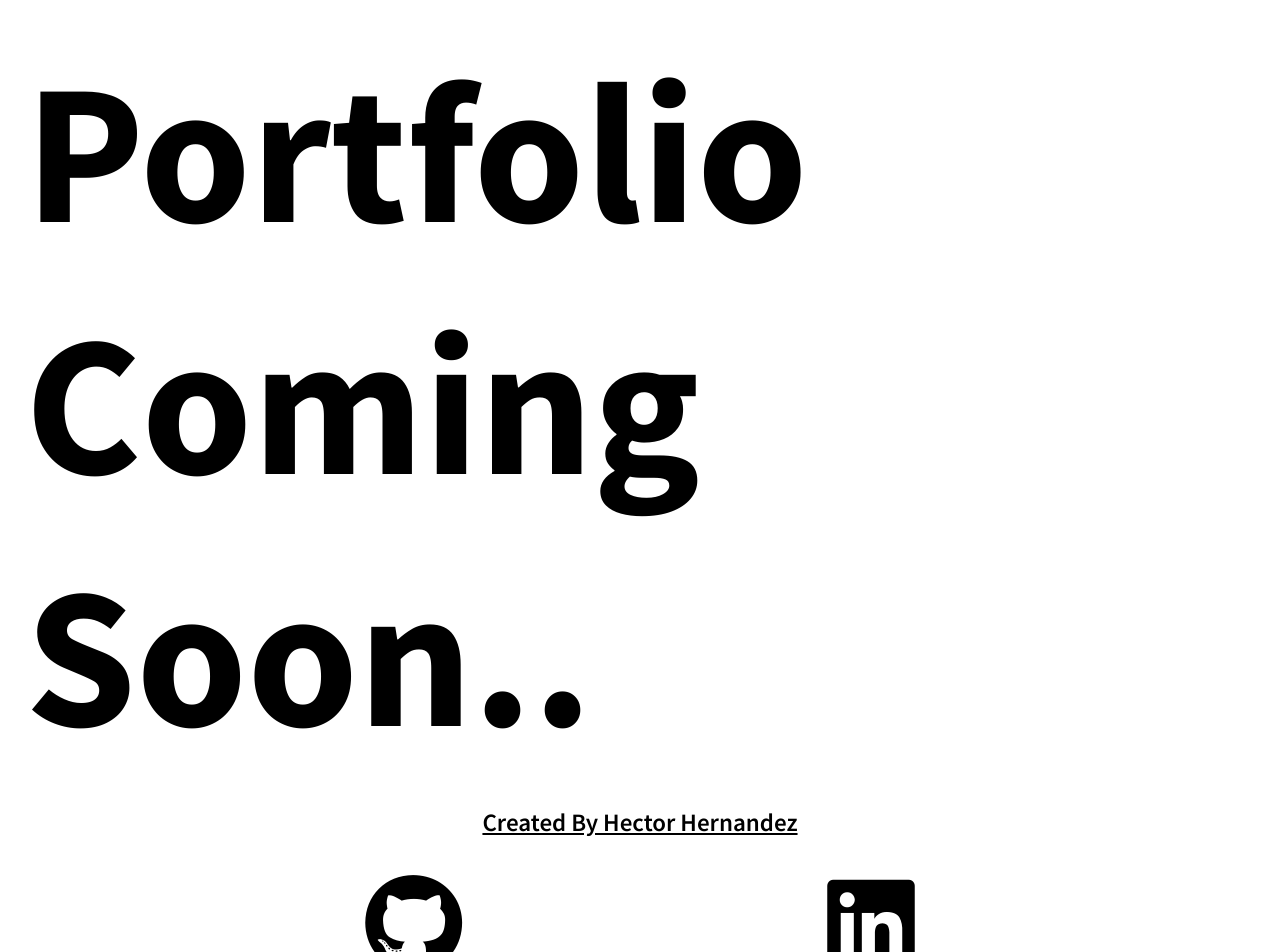
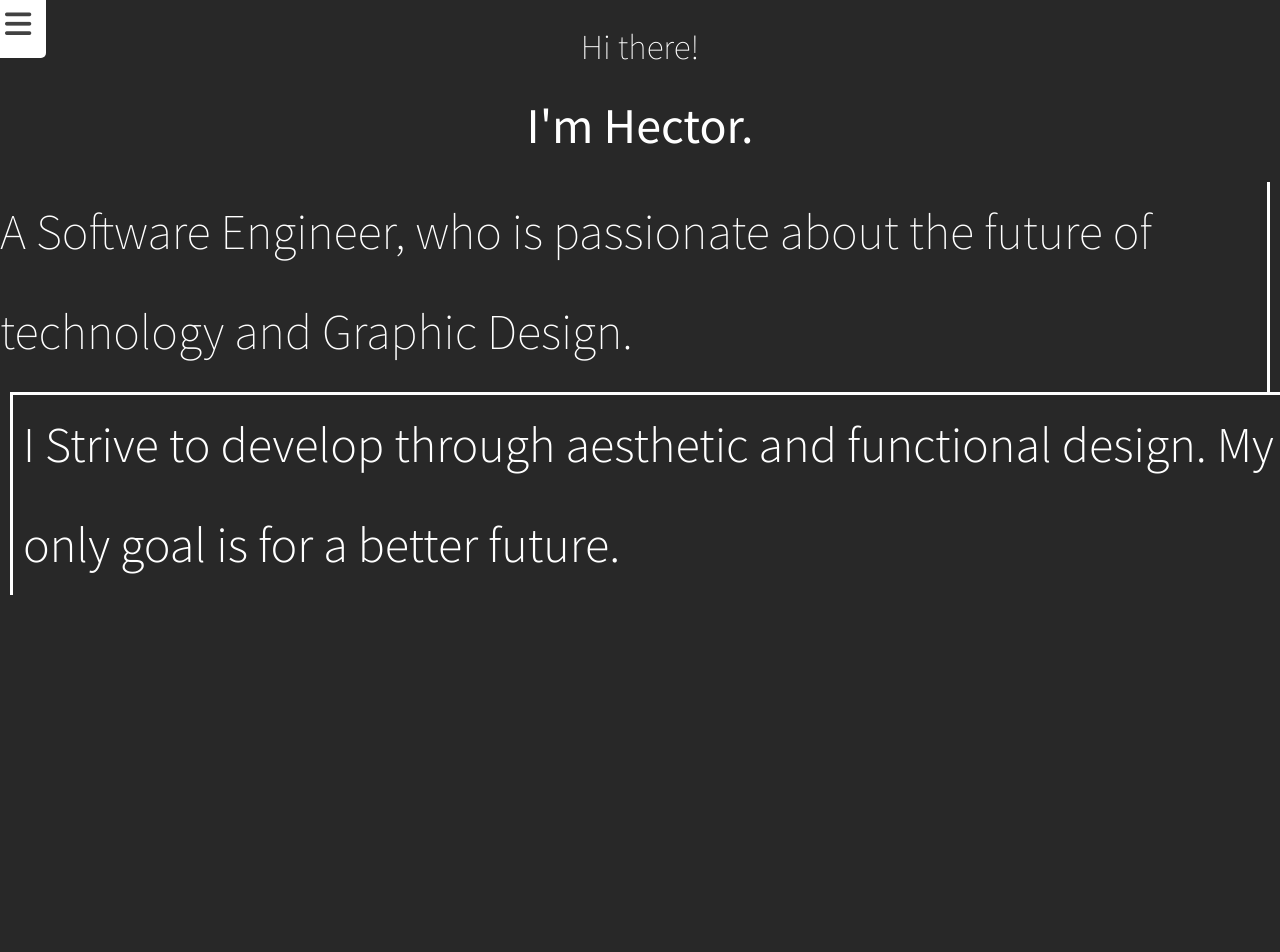
Before and after one commit to hectorohernz/whoishector, a React (Create React App) app: page / in a window 1280 px wide. Shown: the top 952 px of the page. After the commit the page ends 800 px from the top, so only its background shows below. Built offline with nearby package versions, Linux system fonts and the light colour scheme.

Commit message:
main page and portfolio syles WIP

```diff
--- a/package.json
+++ b/package.json
@@ -6,8 +6,10 @@
     "@testing-library/jest-dom": "^4.2.4",
     "@testing-library/react": "^9.5.0",
     "@testing-library/user-event": "^7.2.1",
+    "aos": "^2.3.4",
     "react": "^16.13.1",
     "react-dom": "^16.13.1",
+    "react-router-dom": "^5.2.0",
     "react-scripts": "3.4.1"
   },
   "scripts": {
--- a/public/index.html
+++ b/public/index.html
@@ -10,14 +10,16 @@
       name="description"
       content="Web site created using create-react-app"
     />
+
     <link rel="apple-touch-icon" href="%PUBLIC_URL%/logo192.png" />
     <link rel="manifest" href="%PUBLIC_URL%/manifest.json" />
-
+    <script src="https://kit.fontawesome.com/5a39465714.js" crossorigin="anonymous"></script>
     <title>Hector Hernandez</title>
   </head>
   <body>
     <main id="root">
 
+
     </main>
   </body>
 </html>
--- a/src/App.css
+++ b/src/App.css
@@ -1,76 +1,162 @@
 .main-app{
     height: 100vh;
-    background: white;
+}
+.intro{
+    height: 50vh;
     display: flex;
+    flex-direction: column;
     align-items: center;
-    flex-direction: column;
-    justify-content: space-between;
 }
-.main-app h1{
-    font-size: 200px;
-    padding: 25px;
-
+.intro--text{
+    padding-top: 25px;
+    font-size: 35px;
+    text-align: center;
+    font-weight: 200;
+}
+.intro--name{
+    margin: 25px 0px;
+    font-size: 50px;
 }
 
-.main-app h1::selection{
-    background: black;
-    color: white;
+.aboutme-container{
+    font-weight: 200;
+    line-height: 2em;
+    margin-right: 10px;
+    padding-right: 10px;
+    padding-bottom: 10px;
+    border-right:3px white solid;
+    font-size: 50px;
 }
-.main-app p{
-    font-weight: 600;
-    font-size: 25px;
-    text-decoration: underline;
-    text-align: center;
-    background: white;
+
+.nav-icon{
+    position: fixed;
+    top: -10px;
+    left: -10px;
+    font-size: 30px;
+    background: rgb(255, 255, 255);
+    padding:15px;
+    color: rgb(65, 65, 65);
+    border-radius: 5px;
+    outline: none;
+    border: none;
+    cursor: pointer;
+    z-index: 2;
 }
-.main-app p::selection{
-    background: black;
-    color: white;
-}
-.contact{
-    display: flex;
-    margin: 25px;
-    justify-content: space-evenly;
-    font-size: 100px;
+.nav{
+    z-index: 5;
     width: 100%;
+    height: 100vh;
+    position: fixed;
+    top: 000px;
+    left: -400px;
+    background: rgb(254, 254, 254);
+    animation: navappear 1.3s;
+    animation-fill-mode:forwards;
     color: black;
 }
-.contact a{
-    color: black;
+
+@keyframes navappear{
+    0%{
+        left: -400px;
     }
-.contact a:hover{
-    color: rgb(133, 133, 133);
+    100%{
+        left: 0px;
+    }
 }
 
-@media screen and (max-device-width: 480px) and (orientation:portrait) {
-    .main-app{
-        height: 100vh;
-        background: url('https://media.giphy.com/media/NPH7DsTIbfvz7mdVKT/giphy.gif') no-repeat center;
+.nav-block-container{
+    list-style: none;
+    font-weight: 400;
+    letter-spacing: 1px;
+    display: grid;
+    height: 100%;
+    grid-template-columns: repeat(6,1fr);
+    grid-template-rows: repeat(6,1fr);
+}
+
+.nav-block-container a{
+    color: black;
+    text-decoration: none;
+}
+.nav-block-container li:first-child{
+    grid-column: 1/span 3;
+    grid-row: 1/span 2;
     display: flex;
+    justify-content: center;
     align-items: center;
-        flex-direction: column;
-        justify-content: space-between;
+    font-size: 30px;
+    background: rgb(161, 161, 255);
+    cursor: pointer;
 }
-    .main-app h1{
+
+
+.nav-block-container li:nth-child(2){
+    grid-column: 4/span 3;
+    grid-row: 1/span 2;
+    display: flex;
+    justify-content: center;
+    align-items: center;
+    font-size: 30px;
+    background: rgb(255, 220, 161);
+}
+
+.nav-block-container li:nth-child(3){
+    grid-column: 1/span 3;
+    grid-row: 3/span 2;
+    display: flex;
+    justify-content: center;
+    align-items: center;
+    font-size: 30px;
+    background: rgb(255, 161, 161);
+}
+
+.nav-block-container li:nth-child(4){
+    grid-column: 4/span 3;
+    grid-row: 3/span 2;
+    display: flex;
+    justify-content: center;
+    align-items: center;
+    font-size: 30px;
+    background: rgb(128, 206, 255);
+}
+
+.nav-block-container li:nth-child(5){
+    grid-column: 1/span 6;
+    grid-row: 5;
+    display: flex;
+    justify-content: center;
+    align-items: center;
+    font-size: 30px;
+    background: rgb(208, 155, 255);
+}
+.nav-block-container li:nth-child(6){
+    grid-column: 1/span 6;
+    grid-row: 6;
+    display: flex;
+    justify-content: center;
+    align-items: center;
     font-size: 50px;
-        padding: 25px;
+    border: 5px black solid;
+    margin: 15px;
+    cursor: pointer;
+}
 
+.second-about-container{
+
+    font-weight: 300;
+    font-size: 50px;
+    line-height: 2em;
+    margin-left: 10px;
+    padding-left: 10px;
+    border-top:3px white solid;
+    border-left:3px white solid;
 }
-    .main-app p{
-        font-weight: 600;
-        text-decoration: underline;
+.Portfilo{
+    padding-top: 100px;
+}
+.Portfilo h1{
+    text-decoration: none;
+    color: white;
+    font-size: 50px;
     text-align: center;
 }
-
-    .contact{
-        display: flex;
-        margin: 25px;
-        justify-content: space-evenly;
-        font-size: 50px;
-        width: 100%;
-        color: black;
-    }
-    .contact a{
-        color: black;
-    }
-}
--- a/src/App.js
+++ b/src/App.js
@@ -1,19 +1,19 @@
 import React from 'react';
 import './App.css';
+import Intro from './components/Intro';
+import Nav from './components/Nav'
+import {Route, Switch} from 'react-router-dom';
+import Portfolio from './components/Portfolio';
 
 class App extends React.Component{
   render() {
     return (
       <main className="main-app">
-        <div>
-          <h1>Portfolio Coming Soon..</h1>
-          <p>Created By Hector Hernandez</p>
-        </div>
-
-        <div className="contact">
-          <a href="https://github.com/hectorohernz" target="_blank" rel="noopener noreferrer"><i className="fab fa-github"></i></a>
-          <a href="https://www.linkedin.com/in/hector-hernandez-383444196" target="_blank" rel="noopener noreferrer"><i className="fab fa-linkedin"></i></a>
-        </div>
+        <Nav/>
+      <Switch>
+        <Route exact render={ () =>  <Intro/>} path="/"/>
+        <Route exact render={ () =>  <Portfolio />} path="/portfolio"/>
+      </Switch>
       </main>
     )
   }
--- /dev/null
+++ b/src/components/Intro.js
@@ -0,0 +1,25 @@
+import React, { Component } from 'react';
+import AOS from 'aos';
+import 'aos/dist/aos.css';
+
+
+export default class Intro extends Component{
+    componentDidMount(){
+        AOS.init({
+          duration : 2200
+        })
+      }
+    render() {
+        return (
+            <>
+            <section className="intro" data-aos='fade-in'>
+                <p className="intro--text">Hi there!</p>
+                <p className="intro--name">I'm Hector.</p>
+                <h1 className="aboutme-container">A Software Engineer, who is passionate about the future of technology and Graphic Design. </h1>
+                <h1 className="second-about-container">I Strive to develop through aesthetic and functional design. My only goal is for a better future.</h1>
+            </section>
+
+            </>
+        )
+    }
+}
--- /dev/null
+++ b/src/components/Nav.js
@@ -0,0 +1,42 @@
+import React, { Component } from 'react';
+import {NavLink} from 'react-router-dom';
+
+export default class Nav extends Component{
+    constructor(props){
+        super(props);
+        this.state = {
+            navActive:false
+        }
+        this.navAppear = this.navAppear.bind(this);
+        this.noNav = this.noNav.bind(this);
+    }
+    navAppear(){
+        this.setState({navActive:true});
+    };
+    noNav(){
+        this.setState({navActive:false});
+    };
+    render() {
+        let div;
+        this.state.navActive ?
+           div = <nav className="nav">
+                <ul className="nav-block-container">
+                    <li><NavLink to="/" exact >Home</NavLink></li>
+                    <li><NavLink to="/portfolio">Portfolio</NavLink></li>
+                    <li>About Me</li>
+                    <li>Contact Info</li>
+                    <li>Graphic Design</li>
+                    <li onClick={this.noNav} ><i className="fas fa-times"></i></li>
+                </ul>
+            </nav>
+        : div = <></>
+        return (
+            <>
+            <div className="nav-icon" onClick={this.navAppear}><i className="fas fa-bars"></i></div>
+
+
+            {div}
+            </>
+        )
+    }
+}
--- /dev/null
+++ b/src/components/Portfolio.js
@@ -0,0 +1,15 @@
+import React, { Component } from 'react';
+import {NavLink} from 'react-router-dom';
+
+export default class Portfolio extends Component{
+    render() {
+        return (
+            <>
+              <section className="Portfilo">
+                <h1>Coming Soon</h1>
+                <h1><NavLink to="/" exact >Home</NavLink></h1>
+               </section>
+            </>
+        )
+    }
+}
--- a/src/index.css
+++ b/src/index.css
@@ -5,4 +5,6 @@
 }
 body{
     font-family: 'Source Sans Pro', sans-serif;
+    background: rgb(40, 40, 40);
+    color: white;
 }
--- a/src/index.js
+++ b/src/index.js
@@ -2,10 +2,10 @@ import React from 'react';
 import ReactDOM from 'react-dom';
 import './index.css';
 import App from './App';
-
+import {BrowserRouter} from 'react-router-dom';
 ReactDOM.render(
-  <React.StrictMode>
-    <App />
-  </React.StrictMode>,
+  <BrowserRouter>
+  <App />
+ </BrowserRouter>,
   document.getElementById('root')
 );
```
Also changed, not shown: src/components/Aboutme.js (added), src/components/Contact.js (added), src/components/Header.js (added), 1 other file (tests, documents, lock files or other folders). Lines whose indentation alone changed are shown as unchanged.
